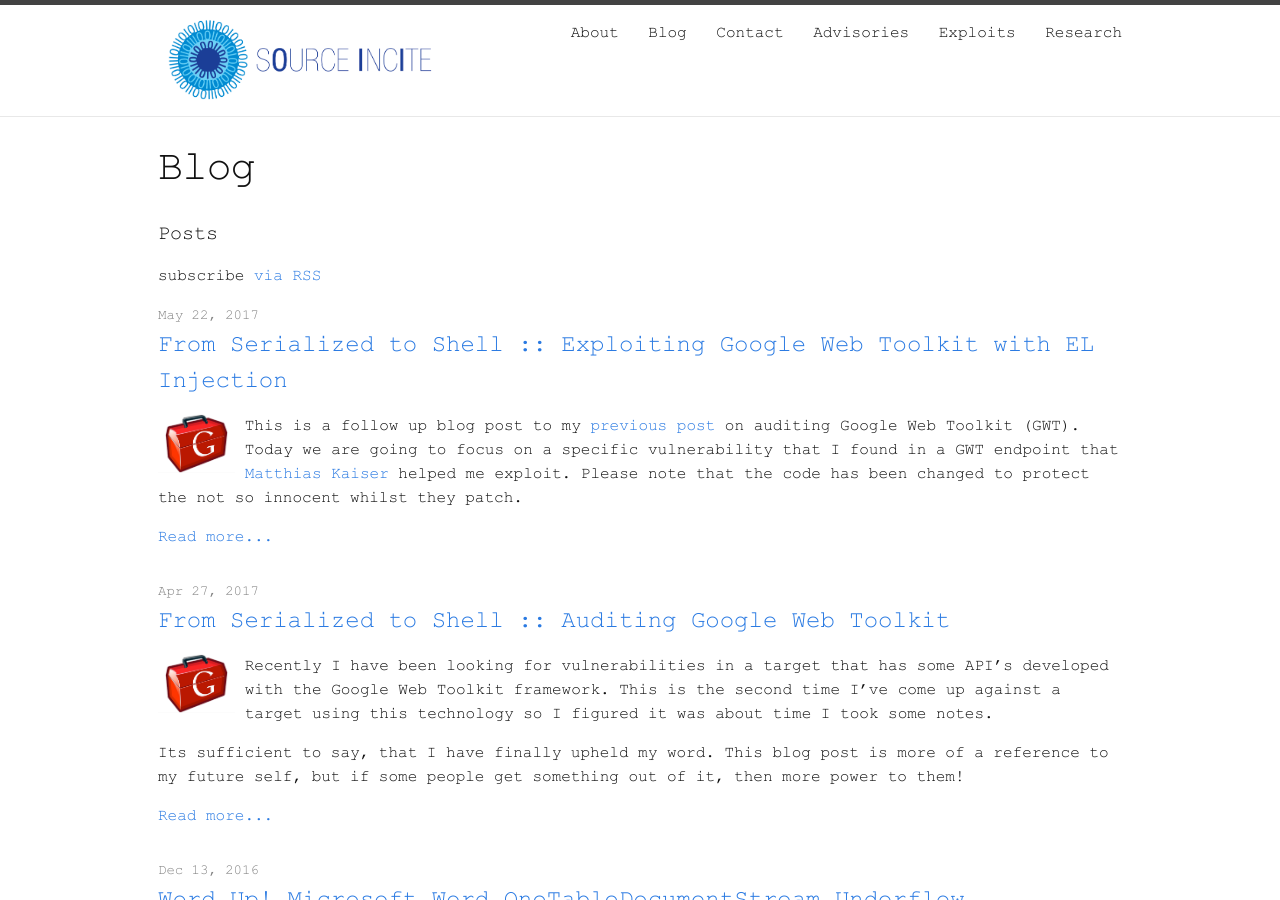
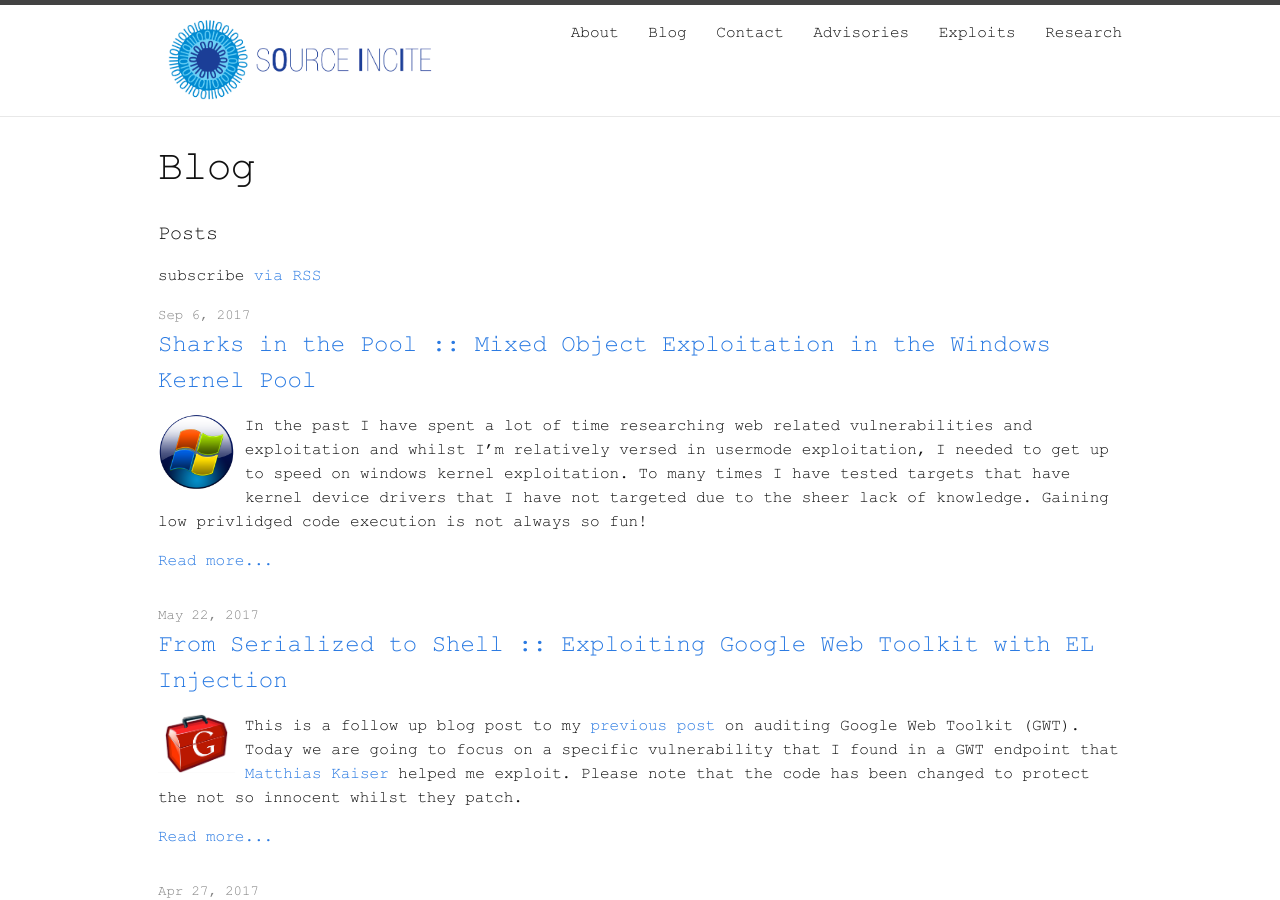
Before and after one commit to sourceincite/sourceincite.github.io, a Jekyll site: the page built from blog.md, in a window 1280 px wide and 900 px high. Built offline with Jekyll 4.4.1, drawn with Linux system fonts in a browser that asks for light colours; some of the changed lines change nothing that is shown.

Commit message:
updated post

```diff
--- a/_drafts/2017-09-06-sharks-in-the-pool-mixed-object-exploitation-in-the-windows-kernel-pool.md
+++ b/_posts/2017-09-06-sharks-in-the-pool-mixed-object-exploitation-in-the-windows-kernel-pool.md
@@ -7,7 +7,7 @@ excerpt_separator: <!--more-->
 ---
 
 <img class="excel" alt="Windows 7" src="/assets/images/windows.png">
-This year at Blackhat, I attended the [Advanced Windows Exploitation (AWE)][awe] class. It's a hands on class teaching Windows exploitation and whilst I'm relatively versed in usermode exploitation, I needed to get up to speed on windows kernel exploitation. If you haven't taken the class, I encourage you too!
+In the past I have spent a lot of time researching web related vulnerabilities and exploitation and whilst I'm relatively versed in usermode exploitation, I needed to get up to speed on windows kernel exploitation. To many times I have tested targets that have kernel device drivers that I have not targeted due to the sheer lack of knowledge. Gaining low privlidged code execution is not always so fun!
 <!--more-->
 
 TL;DR
@@ -16,9 +16,9 @@ I explain a basic kernel pool overflow vulnerability and how you can exploit it
 
 ### Introduction
 
-So, after taking the AWE course I really wanted to find and exploit a few kernel vulnerabilities. Whilst I think the [HackSys Extreme Vulnerable Driver (HEVD)][hevd] is a great learning tool, for me, it doesn't work. I have always enjoyed finding and exploiting vulnerabilities in real applications as they present a hurdle that is often not so obvious.
+After reviewing some [online kernel tutorials][beefs_tutorials] I really wanted to find and exploit a few kernel vulnerabilities of my own. Whilst I think the [HackSys Extreme Vulnerable Driver (HEVD)][hevd] is a great learning tool, for me, it doesn't work. I have always enjoyed finding and exploiting vulnerabilities in real applications as they present a hurdle that is often not so obvious.
 
-Since that time I took the course, I have been very slowly (methodically, almost insanely) developing a windows kernel device driver fuzzer. Using this private fuzzer (eta wen publik jelbrek?), I found the vulnerability presented in this post. The technique demonstrated for exploitation is nothing new, but it's slight variation allows an attacker to basically exploit any pool size. **This blog post is mostly a reference for myself**, but hopefully it benefits someone else attempting pool exploitation for the first time.
+Recently I have been very slowly (methodically, almost insanely) developing a windows kernel device driver fuzzer. Using this private fuzzer (eta wen publik jelbrek?), I found the vulnerability presented in this post. The technique demonstrated for exploitation is nothing new, but it's slight variation allows an attacker to basically exploit any pool size. **This blog post is mostly a reference for myself**, but hopefully it benefits someone else attempting pool exploitation for the first time.
 
 ### The vulnerability
 
@@ -639,8 +639,8 @@ Shoutout's to [beef][FuzzySec], [sicky][sickness416], [ryujin][ryujin], [skyline
 [skylined]: https://twitter.com/berendjanwever
 [bee13oy]:https://twitter.com/bee13oy
 [ryujin]: https://twitter.com/ryujin
-[awe]: https://www.offensive-security.com/information-security-training/advanced-windows-exploitation/
 [hevd]: https://github.com/hacksysteam/HackSysExtremeVulnerableDriver
 [windriver]: http://www.jungo.com/st/products/windriver/
 [advisory]: /advisories/src-2017-0026
 [exploit]: /pocs/src-2017-0026.py.txt
+[beefs_tutorials]: http://www.fuzzysecurity.com/tutorials.html
```
